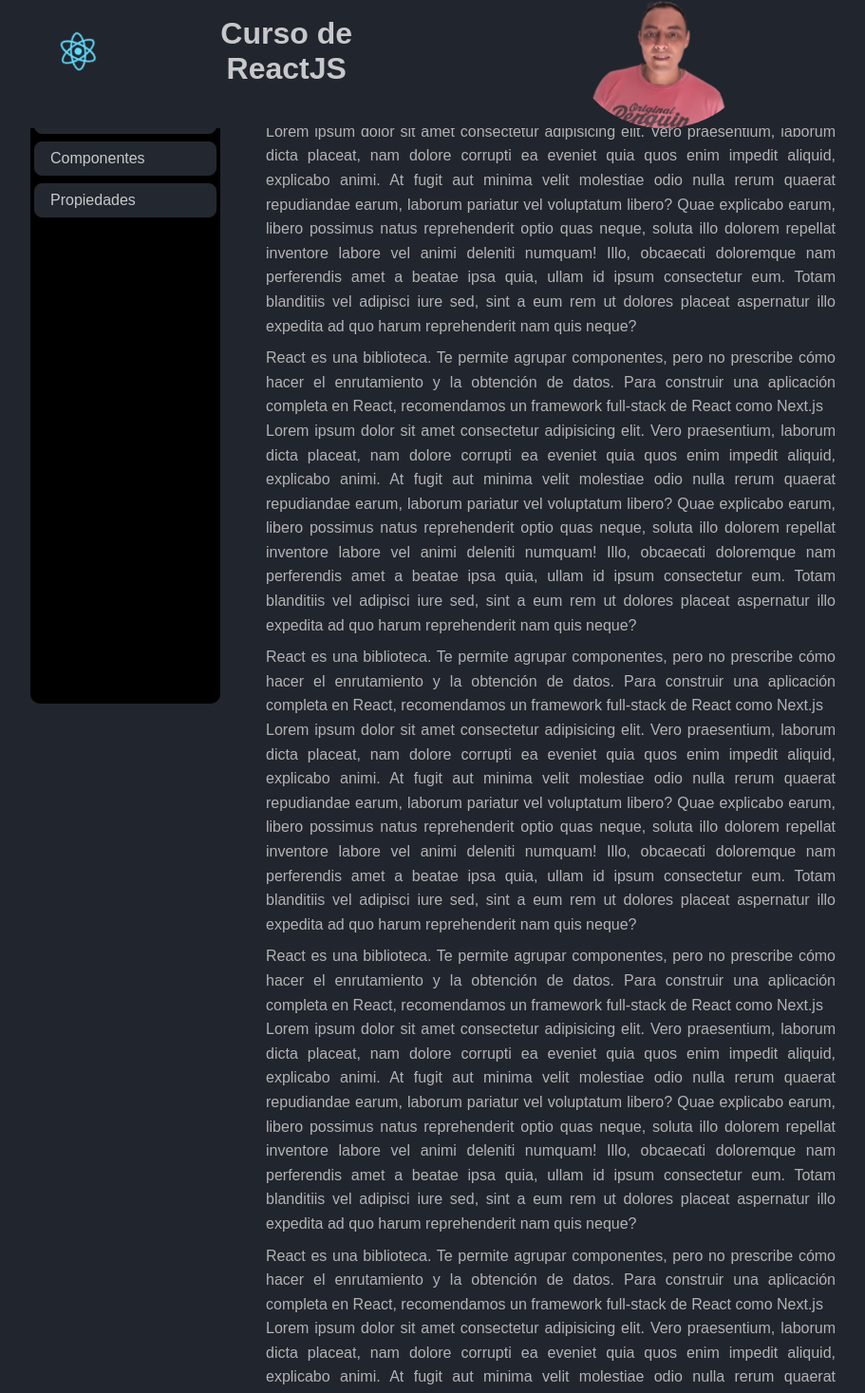
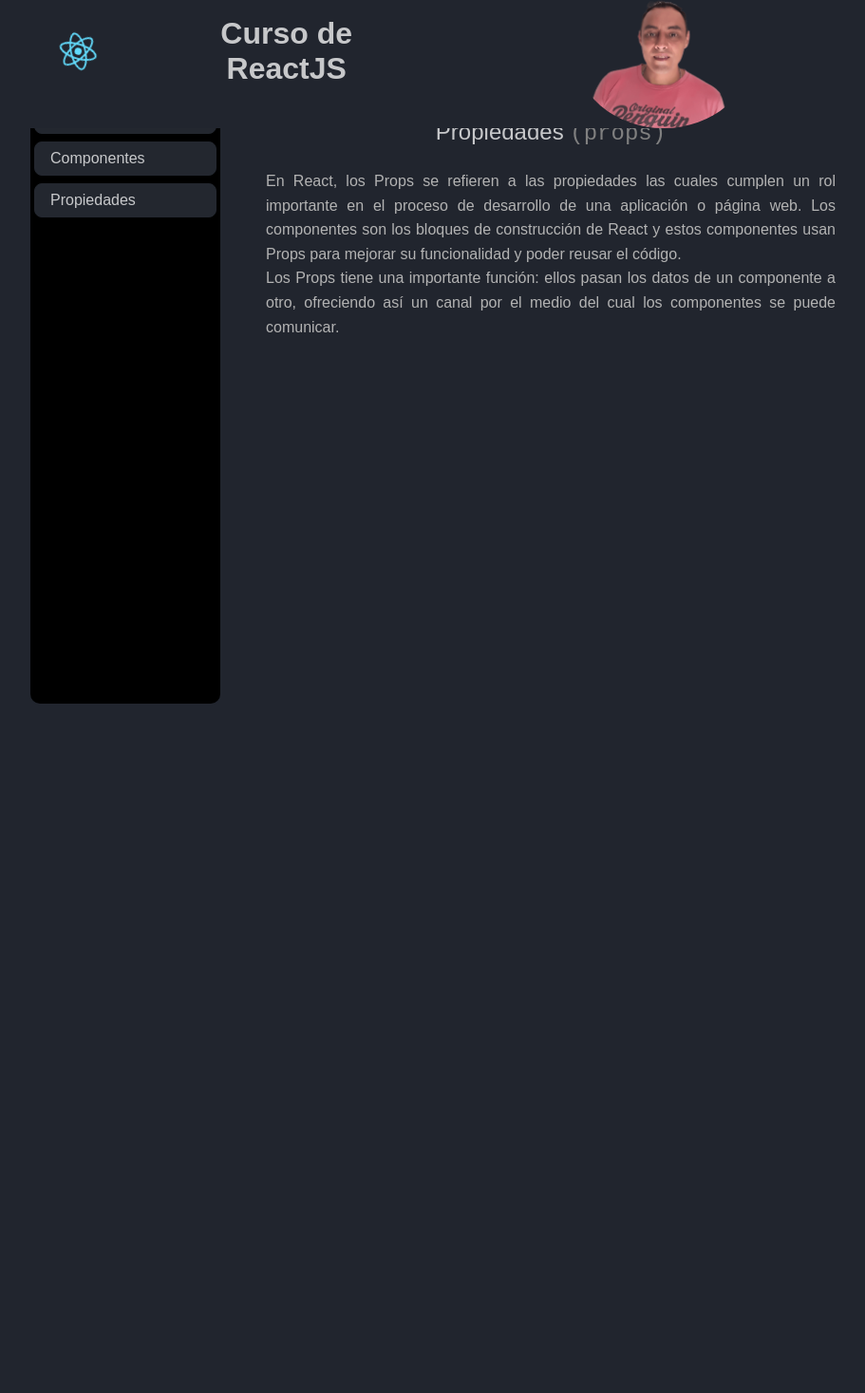
Before and after one commit to Kapelu/script-bash, a Next.js app: page /propiedades in a window 1280 px wide. Shown: the part 27-1494 px from the top of the page at 95% size, without its empty margins (160-1071 px from the left). After the commit the page ends 800 px from the top, so only its background shows below. Built offline with nearby package versions, Linux system fonts and the light colour scheme.

Commit message:
Update 22-06-2023

```diff
--- a/app/propiedades/page.js
+++ b/app/propiedades/page.js
@@ -3,56 +3,23 @@ export default function Clase2() {
 		<>
 			<section className='seccion'>
 				<article className='contenedor'>
-					<h1 className='titulo' >Clase 2</h1>
-					<p className='descripcion' >
-						React es una biblioteca. Te permite agrupar componentes,
-						pero no prescribe cómo hacer el enrutamiento y la
-						obtención de datos. Para construir una aplicación
-						completa en React, recomendamos un framework full-stack
-						de React como Next.js
-						<br/>
-
-						Lorem ipsum dolor sit amet consectetur adipisicing elit. Vero praesentium, laborum dicta placeat, nam dolore corrupti ea eveniet quia quos enim impedit aliquid, explicabo animi. At fugit aut minima velit molestiae odio nulla rerum quaerat repudiandae earum, laborum pariatur vel voluptatum libero? Quae explicabo earum, libero possimus natus reprehenderit optio quas neque, soluta illo dolorem repellat inventore labore vel animi deleniti numquam! Illo, obcaecati doloremque nam perferendis amet a beatae ipsa quia, ullam id ipsum consectetur eum. Totam blanditiis vel adipisci iure sed, sint a eum rem ut dolores placeat aspernatur illo expedita ad quo harum reprehenderit nam quis neque?
+					<h1 className='titulo'>
+						Propiedades <code style={{color: 'grey'}}>(props)</code>
+					</h1>
+					<p className='descripcion'>
+						En React, los Props se refieren a las propiedades las
+						cuales cumplen un rol importante en el proceso de
+						desarrollo de una aplicación o página web. Los
+						componentes son los bloques de construcción de React y
+						estos componentes usan Props para mejorar su
+						funcionalidad y poder reusar el código.
+						<br />
+						Los Props tiene una importante función: ellos pasan los
+						datos de un componente a otro, ofreciendo así un canal
+						por el medio del cual los componentes se puede
+						comunicar.
 					</p>
-					<p className='descripcion' >
-						React es una biblioteca. Te permite agrupar componentes,
-						pero no prescribe cómo hacer el enrutamiento y la
-						obtención de datos. Para construir una aplicación
-						completa en React, recomendamos un framework full-stack
-						de React como Next.js
-						<br/>
-
-						Lorem ipsum dolor sit amet consectetur adipisicing elit. Vero praesentium, laborum dicta placeat, nam dolore corrupti ea eveniet quia quos enim impedit aliquid, explicabo animi. At fugit aut minima velit molestiae odio nulla rerum quaerat repudiandae earum, laborum pariatur vel voluptatum libero? Quae explicabo earum, libero possimus natus reprehenderit optio quas neque, soluta illo dolorem repellat inventore labore vel animi deleniti numquam! Illo, obcaecati doloremque nam perferendis amet a beatae ipsa quia, ullam id ipsum consectetur eum. Totam blanditiis vel adipisci iure sed, sint a eum rem ut dolores placeat aspernatur illo expedita ad quo harum reprehenderit nam quis neque?
-					</p>
-					<p className='descripcion' >
-						React es una biblioteca. Te permite agrupar componentes,
-						pero no prescribe cómo hacer el enrutamiento y la
-						obtención de datos. Para construir una aplicación
-						completa en React, recomendamos un framework full-stack
-						de React como Next.js
-						<br/>
-
-						Lorem ipsum dolor sit amet consectetur adipisicing elit. Vero praesentium, laborum dicta placeat, nam dolore corrupti ea eveniet quia quos enim impedit aliquid, explicabo animi. At fugit aut minima velit molestiae odio nulla rerum quaerat repudiandae earum, laborum pariatur vel voluptatum libero? Quae explicabo earum, libero possimus natus reprehenderit optio quas neque, soluta illo dolorem repellat inventore labore vel animi deleniti numquam! Illo, obcaecati doloremque nam perferendis amet a beatae ipsa quia, ullam id ipsum consectetur eum. Totam blanditiis vel adipisci iure sed, sint a eum rem ut dolores placeat aspernatur illo expedita ad quo harum reprehenderit nam quis neque?
-					</p>
-					<p className='descripcion' >
-						React es una biblioteca. Te permite agrupar componentes,
-						pero no prescribe cómo hacer el enrutamiento y la
-						obtención de datos. Para construir una aplicación
-						completa en React, recomendamos un framework full-stack
-						de React como Next.js
-						<br/>
-
-						Lorem ipsum dolor sit amet consectetur adipisicing elit. Vero praesentium, laborum dicta placeat, nam dolore corrupti ea eveniet quia quos enim impedit aliquid, explicabo animi. At fugit aut minima velit molestiae odio nulla rerum quaerat repudiandae earum, laborum pariatur vel voluptatum libero? Quae explicabo earum, libero possimus natus reprehenderit optio quas neque, soluta illo dolorem repellat inventore labore vel animi deleniti numquam! Illo, obcaecati doloremque nam perferendis amet a beatae ipsa quia, ullam id ipsum consectetur eum. Totam blanditiis vel adipisci iure sed, sint a eum rem ut dolores placeat aspernatur illo expedita ad quo harum reprehenderit nam quis neque?
-					</p>
-					<p className='descripcion' >
-						React es una biblioteca. Te permite agrupar componentes,
-						pero no prescribe cómo hacer el enrutamiento y la
-						obtención de datos. Para construir una aplicación
-						completa en React, recomendamos un framework full-stack
-						de React como Next.js
-						<br/>
-
-						Lorem ipsum dolor sit amet consectetur adipisicing elit. Vero praesentium, laborum dicta placeat, nam dolore corrupti ea eveniet quia quos enim impedit aliquid, explicabo animi. At fugit aut minima velit molestiae odio nulla rerum quaerat repudiandae earum, laborum pariatur vel voluptatum libero? Quae explicabo earum, libero possimus natus reprehenderit optio quas neque, soluta illo dolorem repellat inventore labore vel animi deleniti numquam! Illo, obcaecati doloremque nam perferendis amet a beatae ipsa quia, ullam id ipsum consectetur eum. Totam blanditiis vel adipisci iure sed, sint a eum rem ut dolores placeat aspernatur illo expedita ad quo harum reprehenderit nam quis neque?
+					<p className='descripcion'>
 					</p>
 				</article>
 			</section>
--- a/app/style/style.css
+++ b/app/style/style.css
@@ -137,6 +137,7 @@ $ **********************************************************
 main {
 	background: #21252e;
 	max-width: 100%;
+	margin-top: 8rem;
 	margin-left: 12.5rem;
 	overflow: auto;
 }
@@ -148,7 +149,6 @@ h1 {
 }
 
 .seccion {
-	padding-top: 6rem;
 	margin: 0;
 	padding: 0;
 	box-sizing: border-box;
```
Also changed, not shown: app/DEMO/page.js (renamed from app/demo/page.js).
